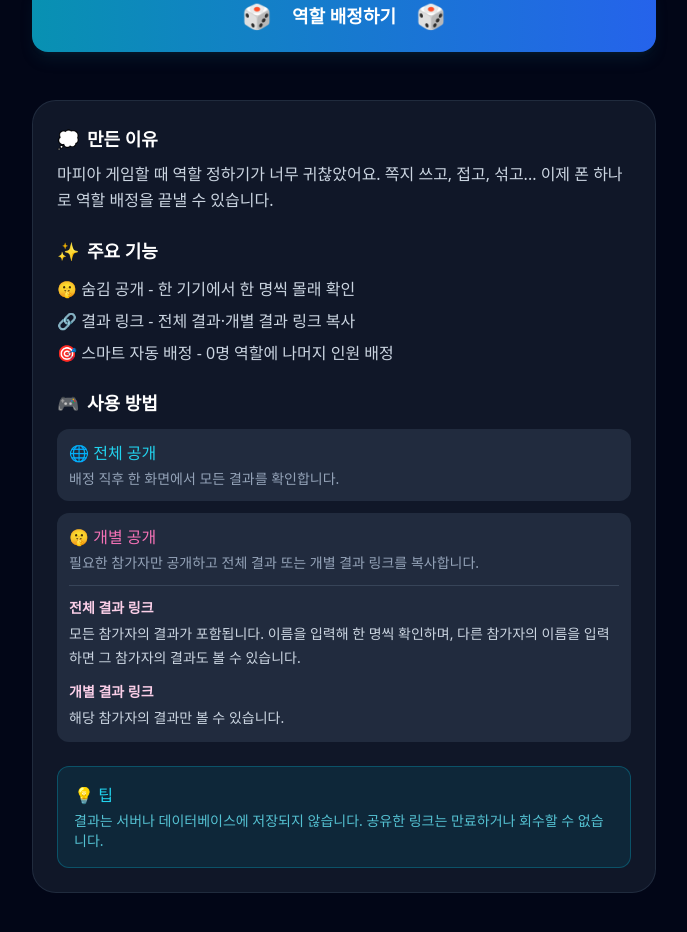
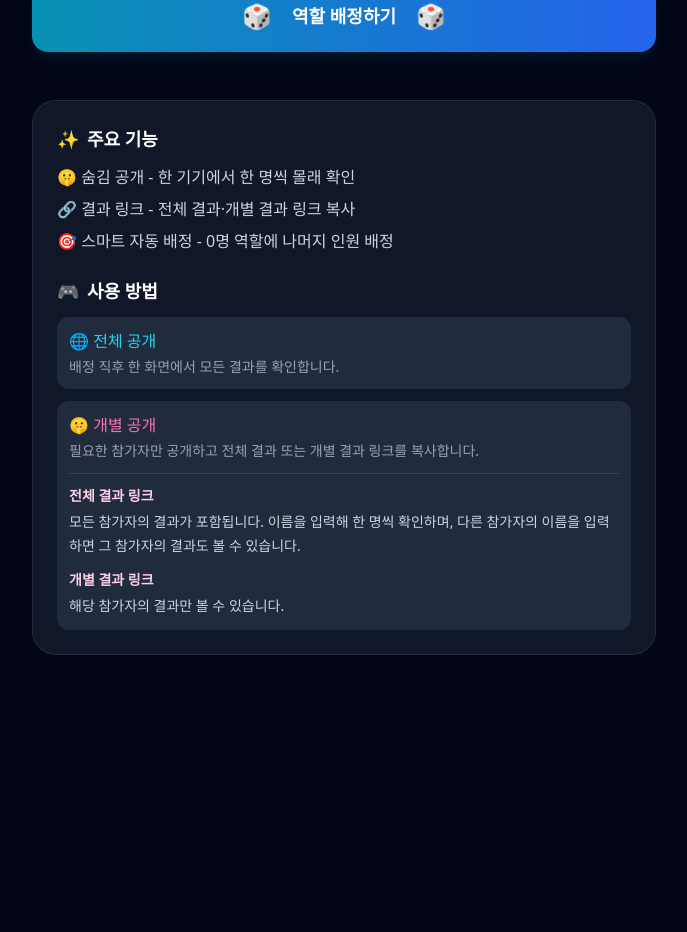
Before and after one commit to SanGyuk-Raccoon/role-assigner, a Next.js app: page /role-assigner/ in a window 1280 px wide. Shown: the part 800-1732 px from the top of the page, without its empty margins (296-983 px from the left). After the commit the page ends 1503 px from the top, so only its background shows below. Built offline with nearby package versions, Linux system fonts and the light colour scheme.

Commit message:
fix: simplify setup guide

```diff
--- a/src/app/page.tsx
+++ b/src/app/page.tsx
@@ -1442,17 +1442,9 @@ export default function RoleAssigner() {
 
       <section className="ra-guide" aria-labelledby="guide-title">
         <div>
-          <h2 id="guide-title" className="mb-2 flex items-center gap-2 text-lg font-bold text-white">
-            <span aria-hidden="true">💭</span> 만든 이유
+          <h2 id="guide-title" className="mb-3 flex items-center gap-2 text-lg font-bold text-white">
+            <span aria-hidden="true">✨</span> 주요 기능
           </h2>
-          <p className="leading-relaxed text-slate-300">
-            마피아 게임할 때 역할 정하기가 너무 귀찮았어요. 쪽지 쓰고, 접고, 섞고... 이제 폰 하나로 역할 배정을 끝낼 수 있습니다.
-          </p>
-        </div>
-        <div>
-          <h3 className="mb-3 flex items-center gap-2 text-lg font-bold text-white">
-            <span aria-hidden="true">✨</span> 주요 기능
-          </h3>
           <ul className="space-y-2 text-slate-300">
             <li>🤫 숨김 공개 - 한 기기에서 한 명씩 몰래 확인</li>
             <li>🔗 결과 링크 - 전체 결과·개별 결과 링크 복사</li>
@@ -1489,12 +1481,6 @@ export default function RoleAssigner() {
             </div>
           </div>
         </div>
-        <div className="rounded-xl border border-cyan-500/30 bg-cyan-500/10 p-4">
-          <p className="mb-1 font-medium text-cyan-400">💡 팁</p>
-          <p className="text-sm text-cyan-300/80">
-            결과는 서버나 데이터베이스에 저장되지 않습니다. 공유한 링크는 만료하거나 회수할 수 없습니다.
-          </p>
-        </div>
       </section>
     </div>
   );
```
Also changed, not shown: 1 other file (tests, documents, lock files or other folders).
